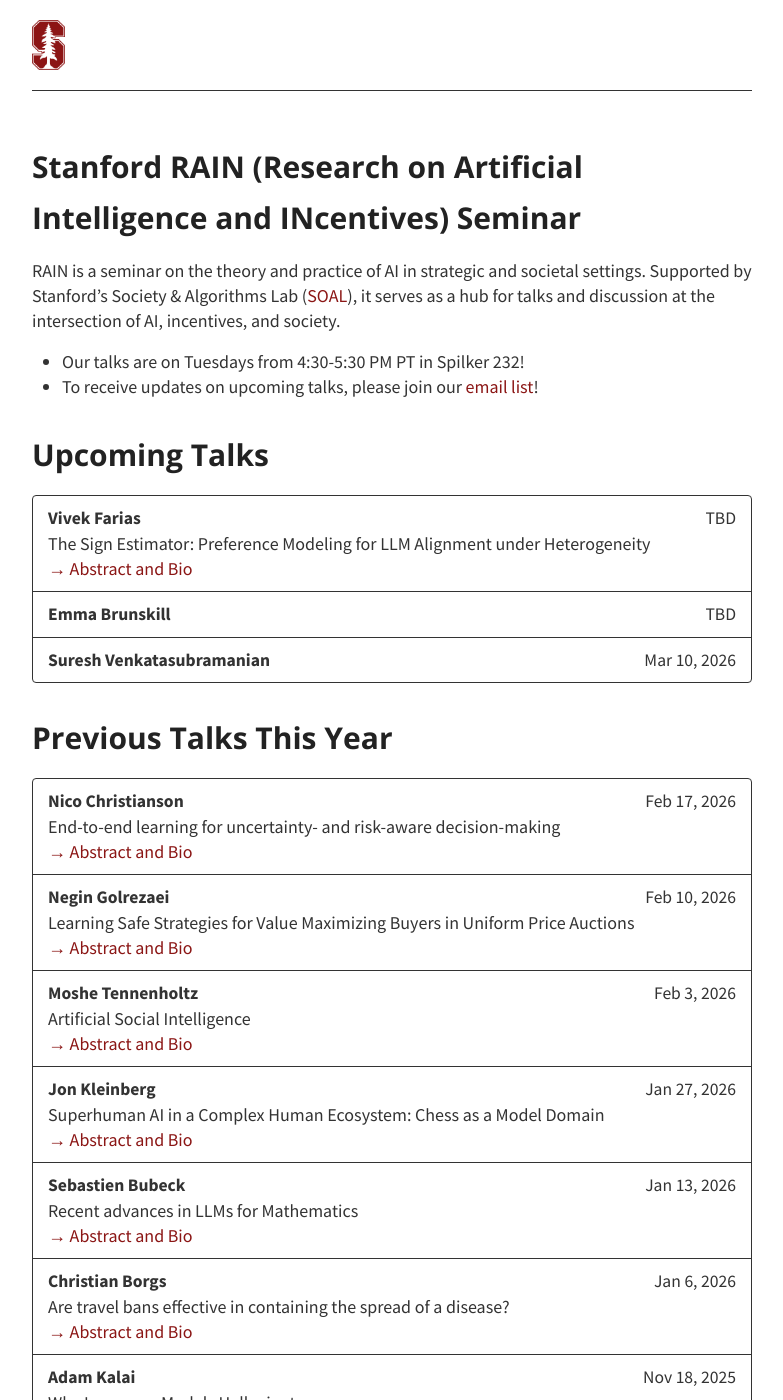
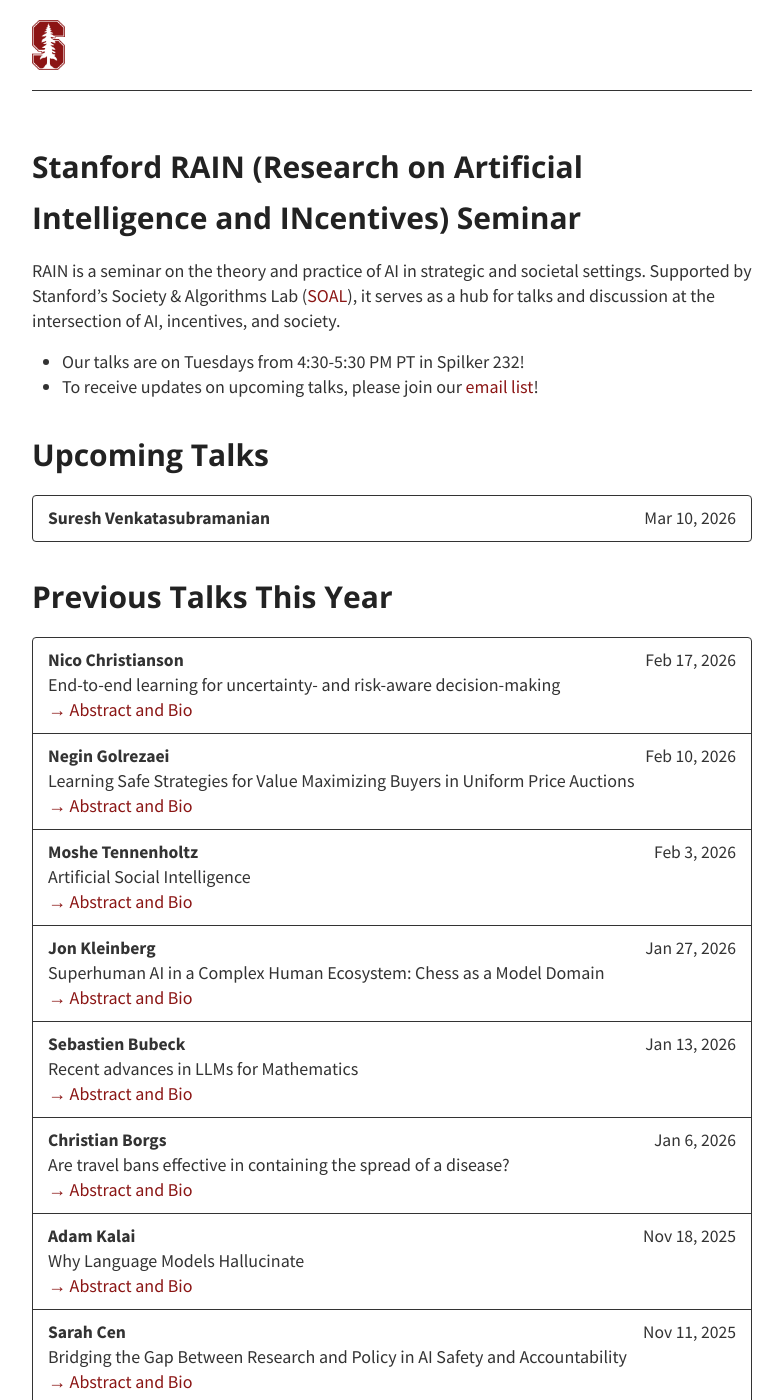
Before and after one commit to stanford-rain-seminar/stanford-rain-seminar.github.io, a Jekyll site: the page built from index.md, in a window 1280 px wide and 1400 px high. Shown: the whole window, without its empty margins (248-1031 px from the left). Built offline with Jekyll 4.4.1, drawn with Linux system fonts in a browser that asks for light colours; nearby versions of some CDN libraries; our own code applies the rules of GitHub Pages for plain Markdown files.

Commit message:
Update talks.yml

```diff
--- a/_data/talks.yml
+++ b/_data/talks.yml
@@ -1,14 +1,5 @@
 - type: "Upcoming Talks"
   members:
-    - speaker: "Vivek Farias"
-      date: "TBD"
-      title: "The Sign Estimator: Preference Modeling for LLM Alignment under Heterogeneity"
-      abstract: |
-        LLM alignment methods typically learn a single reward model (either implicitly or explicitly) from pairwise comparison data. This approach implicitly assumes homogeneous preferences across human labelers — an assumption that is violated in practice. As a result, the learned reward model is generally mis-specified: Prior work shows that it is inconsistent with the population-average utility, incurring large distortion, and that recovering the average utility is provably impossible in the worst case. In this work, we show that the average utility is recoverable under a relatively mild assumption. Our accompanying estimator, the Sign Estimator, simply replaces the standard cross-entropy loss function in reward learning pipelines with a notion of binary classification loss and yields a reward model that is ordinally consistent with the population-average utility. We further establish a finite-sample convergence rate of $O(n^{-1/3})$, which provides, to our knowledge, the first consistent estimator for heterogeneous preferences that does not suffer from the curse of dimensionality.
-      bio: |
-        Vivek is interested in the development of new methodologies and applications for large scale dynamic optimization. He received his Ph.D. in Electrical Engineering from Stanford University in 2007 and is the Patrick J. McGovern (1959) Professor at MIT. Vivek is a recipient of an INFORMS MSOM Student Paper Prize (2006), an INFORMS JFIG paper prize (2009, 2011), the NSF CAREER award (2011),  MIT Sloan’s Outstanding Teacher award (2013), the INFORMS Simulation Society Best Publication Award (2014), the INFORMS Pricing and Revenue Management Best Publication Award (2015), the INFORMS MSOM Best Publication award in Management Science (2016), the MSOM Young Scholar Prize (2020), the Wagner prize (2022), the Pierskalla award (2024), and is an Informs Fellow (2025). Vivek’s doctoral advisees have on various occasions won the Nicholson, MSOM, APS and RMP student paper prizes. Outside of academia, Vivek was co-founder/CTO at Celect (2014-19; acquired by Nike); was a corresponding author of the technology at Seer (2018-2020; IPO); and is co-founder/CTO at Cimulate (2023-26; acquired by Salesforce).
-    - speaker: "Emma Brunskill"
-      date: "TBD"
     - speaker: "Suresh Venkatasubramanian"
       date: "Mar 10, 2026"
 - type: "Previous Talks This Year"
```
